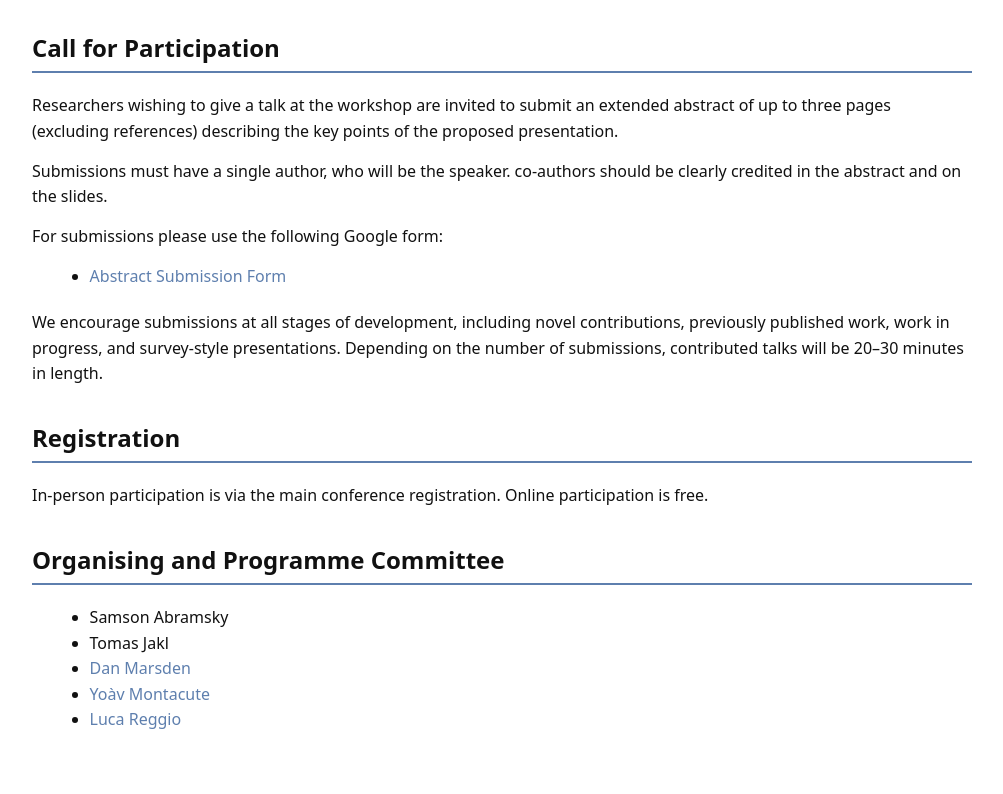
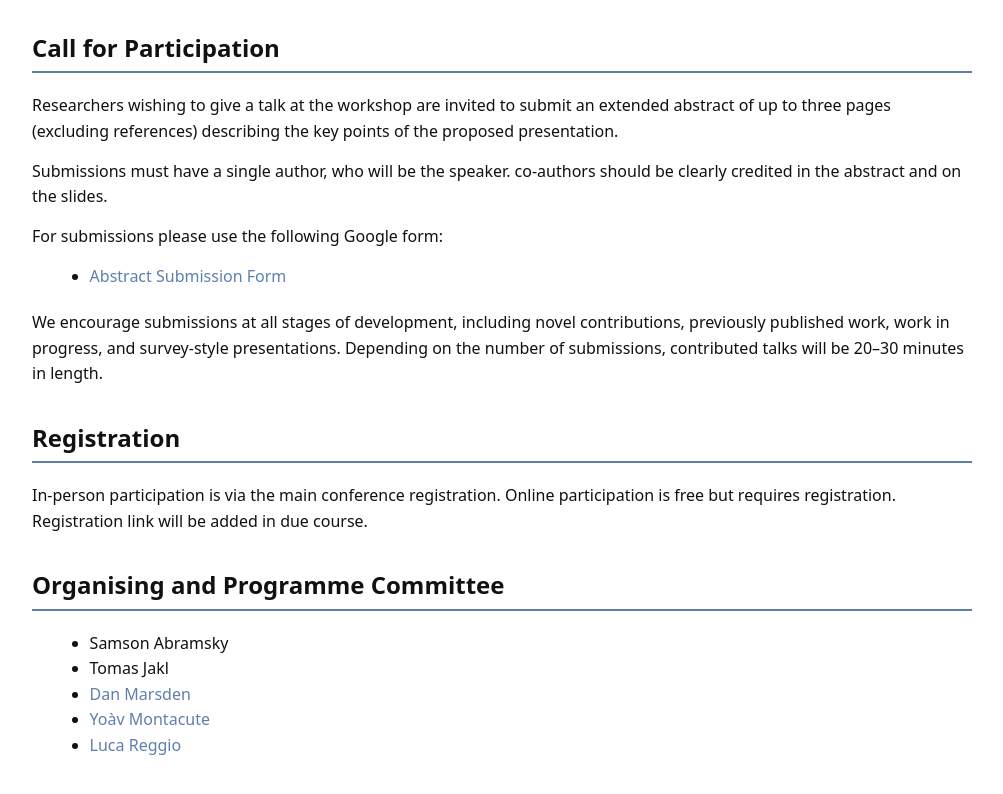
Before and after one commit to StructureMeetsPower/structuremeetspower.github.io, a plain HTML site: page SmP2026/index.html in a window 1280 px wide. Shown: the part 949-1743 px from the top of the page, without its empty margins (138-1141 px from the left). Drawn offline with Linux system fonts and the light colour scheme.

Commit message:
Update index.html

```diff
--- a/SmP2026/index.html
+++ b/SmP2026/index.html
@@ -109,7 +109,7 @@ slides. </p>
         <h2>Registration</h2>
         <p>
           In-person participation is via the main conference registration.
-          Online participation is free.
+          Online participation is free but requires registration. Registration link will be added in due course.
         </p>
       </section>
 
```
